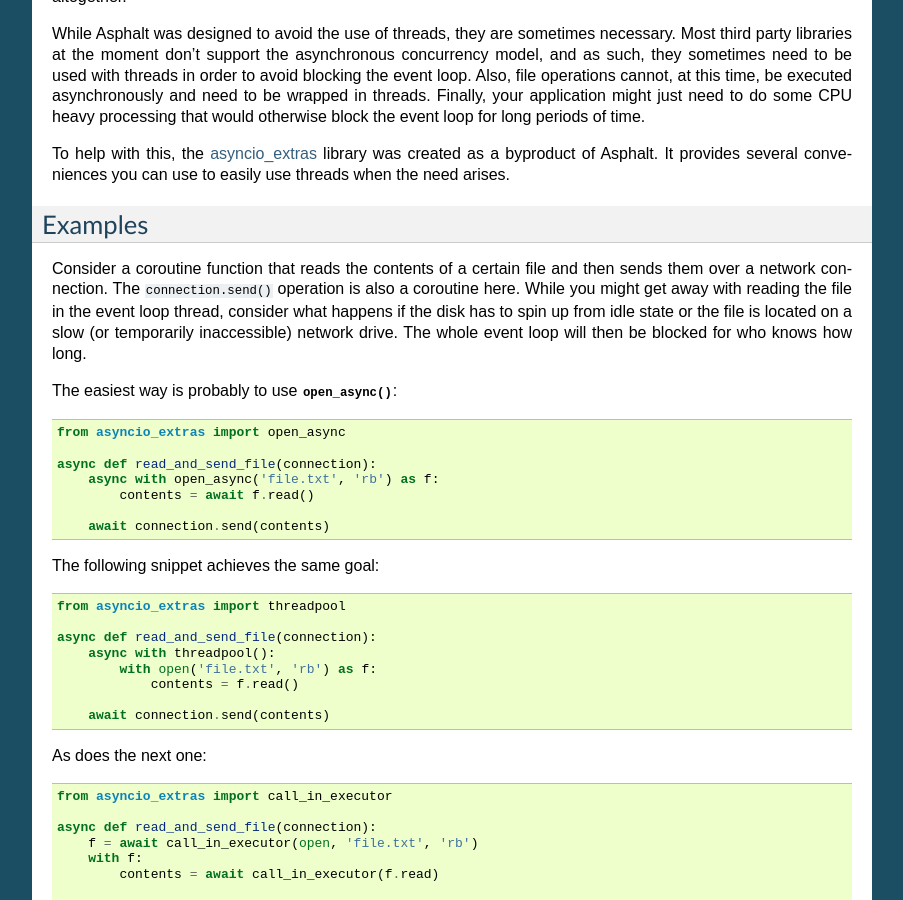
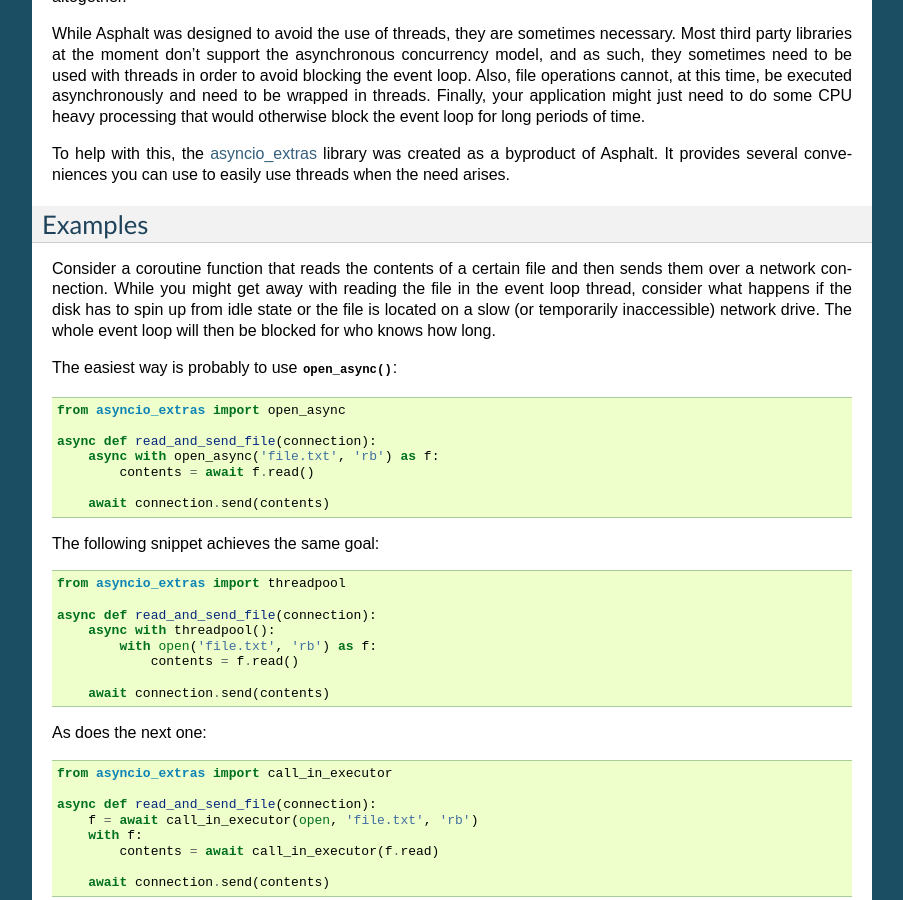
Before and after one commit to asphalt-framework/asphalt, a Sphinx documentation site: the page built from docs/userguide/concurrency.rst, in a window 1280 px wide and 900 px high, scrolled down 432 px. Shown: the whole window, without its empty margins (198-1101 px from the left). Built offline with Sphinx 7.4.7, drawn with Linux system fonts in a browser that asks for light colours.

Commit message:
Removed unnecessary sentence

```diff
--- a/docs/userguide/concurrency.rst
+++ b/docs/userguide/concurrency.rst
@@ -35,10 +35,10 @@
 --------
 
 Consider a coroutine function that reads the contents of a certain file and then sends them over a
-network connection. The ``connection.send()`` operation is also a coroutine here. While you might
-get away with reading the file in the event loop thread, consider what happens if the disk has to
-spin up from idle state or the file is located on a slow (or temporarily inaccessible) network
-drive. The whole event loop will then be blocked for who knows how long.
+network connection. While you might get away with reading the file in the event loop thread,
+consider what happens if the disk has to spin up from idle state or the file is located on a slow
+(or temporarily inaccessible) network drive. The whole event loop will then be blocked for who
+knows how long.
 
 The easiest way is probably to use :func:`~asyncio_extras.file.open_async`::
 
```
